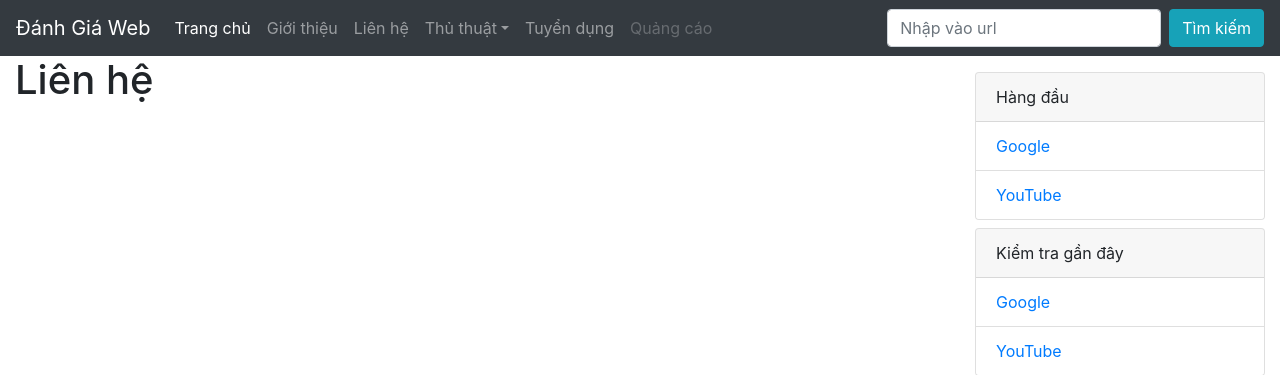
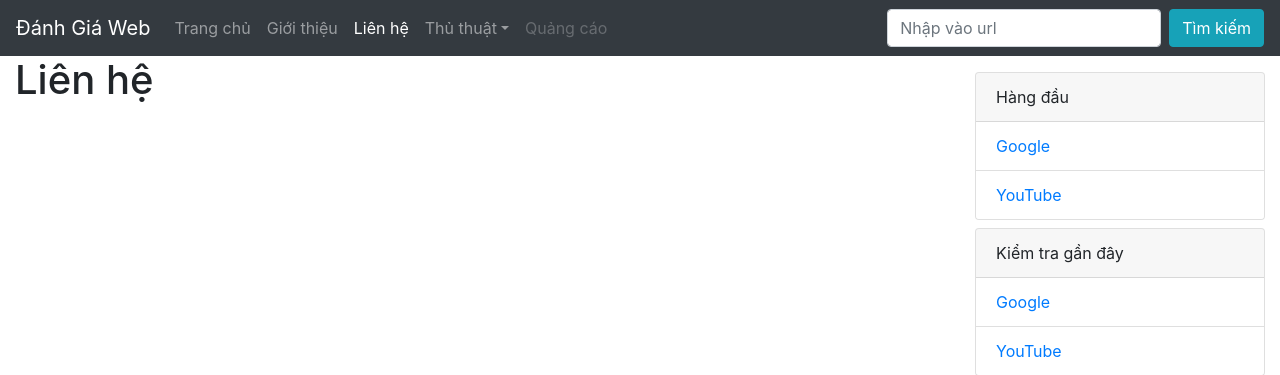
Before and after one commit to dactoankmapydev/checkseo, a Django app: page /lien-he in a window 1280 px wide. Shown: the top 375 px of the page. Run offline with Django 3.2, Linux system fonts and the light colour scheme; some libraries are stand-ins or nearby versions.

Commit message:
toggle menu

```diff
--- a/templates/base.html
+++ b/templates/base.html
@@ -26,9 +26,9 @@
         </button>
         <div class="collapse navbar-collapse" id="navhead">
             <ul class="navbar-nav mr-auto">
-                <li class="nav-item active"><a href="{% url 'index' %}" class="nav-link">Trang chủ</a></li>
-                <li class="nav-item"><a href="{% url 'about' %}" class="nav-link">Giới thiệu</a></li>
-                <li class="nav-item"><a href="{% url 'contact' %}" class="nav-link">Liên hệ</a></li>
+                <li class="nav-item{% if '/' == request.path %} active{% endif %}"><a href="{% url 'index' %}" class="nav-link">Trang chủ</a></li>
+                <li class="nav-item{% if 'gioi-thieu' in request.path %} active{% endif %}"><a href="{% url 'about' %}" class="nav-link">Giới thiệu</a></li>
+                <li class="nav-item{% if 'lien-he' in request.path %} active{% endif %}"><a href="{% url 'contact' %}" class="nav-link">Liên hệ</a></li>
                 <li class="nav-item dropdown">
                     <a href="/" class="nav-link dropdown-toggle" id="navdropdown" role="button" data-toggle="dropdown" aria-haspopup="true" aria-expanded="false">Thủ thuật</a>
                     <div class="dropdown-menu" aria-labelledby="navdropdown">
@@ -37,7 +37,6 @@
                         <a href="/" class="dropdown-item">Tối ưu hiển thị di động</a>
                     </div>
                 </li>
-                <li class="nav-item"><a href="/" class="nav-link">Tuyển dụng</a></li>
                 <li class="nav-item"><a href="/" class="nav-link disabled">Quảng cáo</a></li>
             </ul>
             <form action="/" method="get" class="form-inline my-2 my-lg-0">
@@ -80,4 +79,6 @@
 <script src="https://code.jquery.com/jquery-3.3.1.slim.min.js"></script>
 <script src="https://cdnjs.cloudflare.com/ajax/libs/popper.js/1.14.3/umd/popper.min.js"></script>
 <script src="https://stackpath.bootstrapcdn.com/bootstrap/4.1.3/js/bootstrap.min.js"></script>
+<!-- reCAPTCHA -->
+<script src='https://www.google.com/recaptcha/api.js'></script>
 </html>
```
